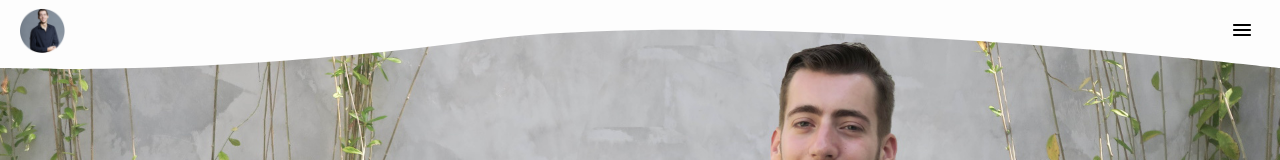
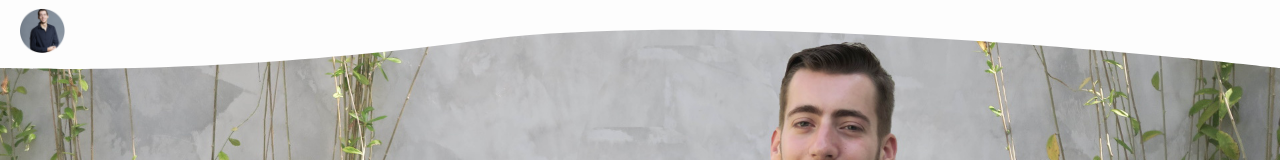
Before and after one commit to TravelingTice/tice-kralt-portfolio, a Next.js app: page / in a window 1280 px wide. Shown: the top 160 px of the page. Built offline with nearby package versions, Linux system fonts and the light colour scheme.

Commit message:
Change bottom offset of title

```diff
--- a/components/banner/Banner.js
+++ b/components/banner/Banner.js
@@ -11,7 +11,7 @@ const Section = styled.section`
 
 const PositionedDiv = styled.div`
   position: absolute;
-  bottom: 79px;
+  bottom: 103px;
   left: 18px;
   h1, h2 {
     display: inline-block;
--- a/components/header/Header.js
+++ b/components/header/Header.js
@@ -34,7 +34,7 @@ const Header = () => {
     <>
       <StyledHeader height={navHeight}>
         <Link href="/"><img id="logo" src="/android-icon-192x192.png" alt="Tice Kralt Logo" width="45" height="45"/></Link>
-        <HamburgerButton onClick={toggleNav}/>
+        {/* <HamburgerButton onClick={toggleNav}/> */}
       </StyledHeader>
       <SvgBg height={navHeight}/>
     </>
```
